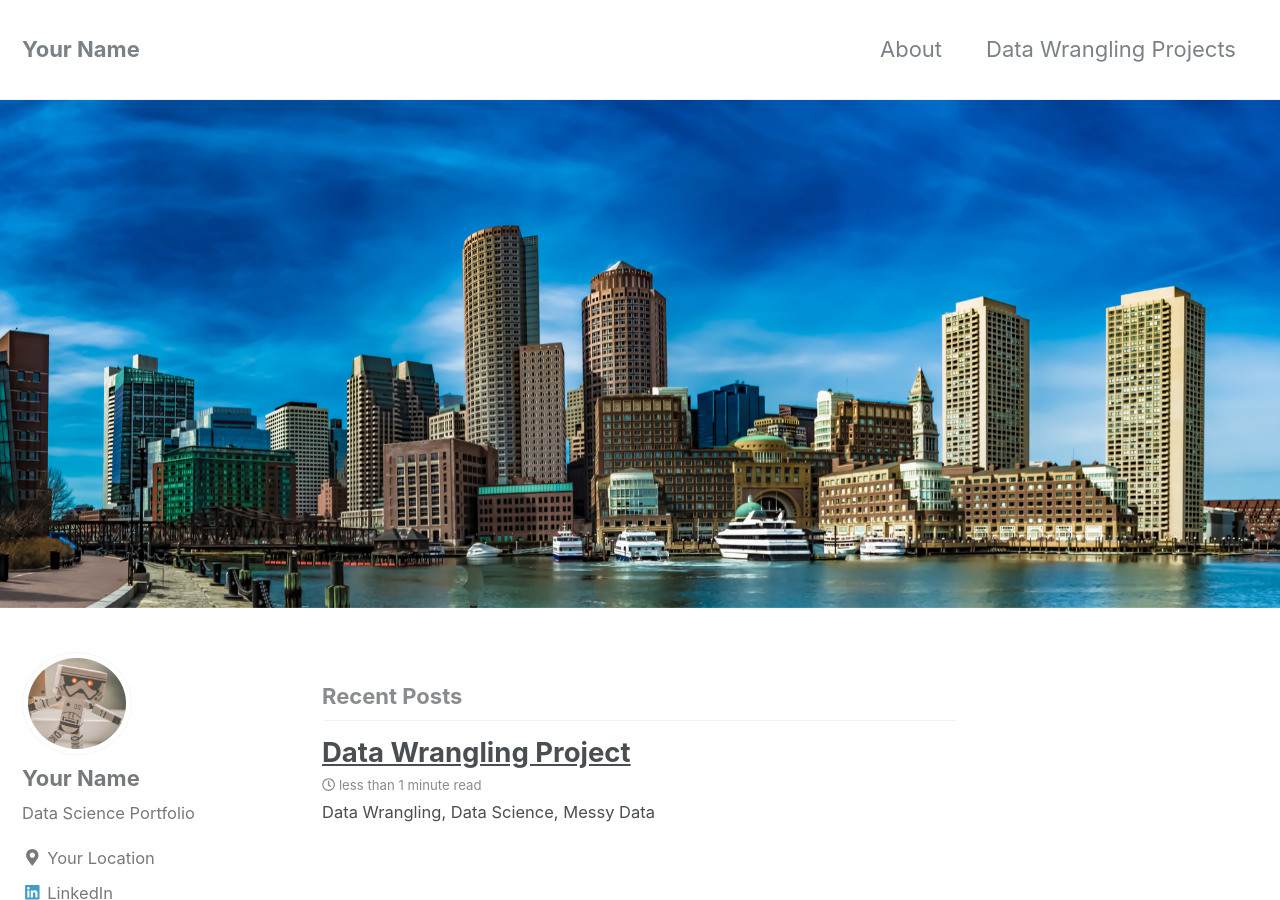
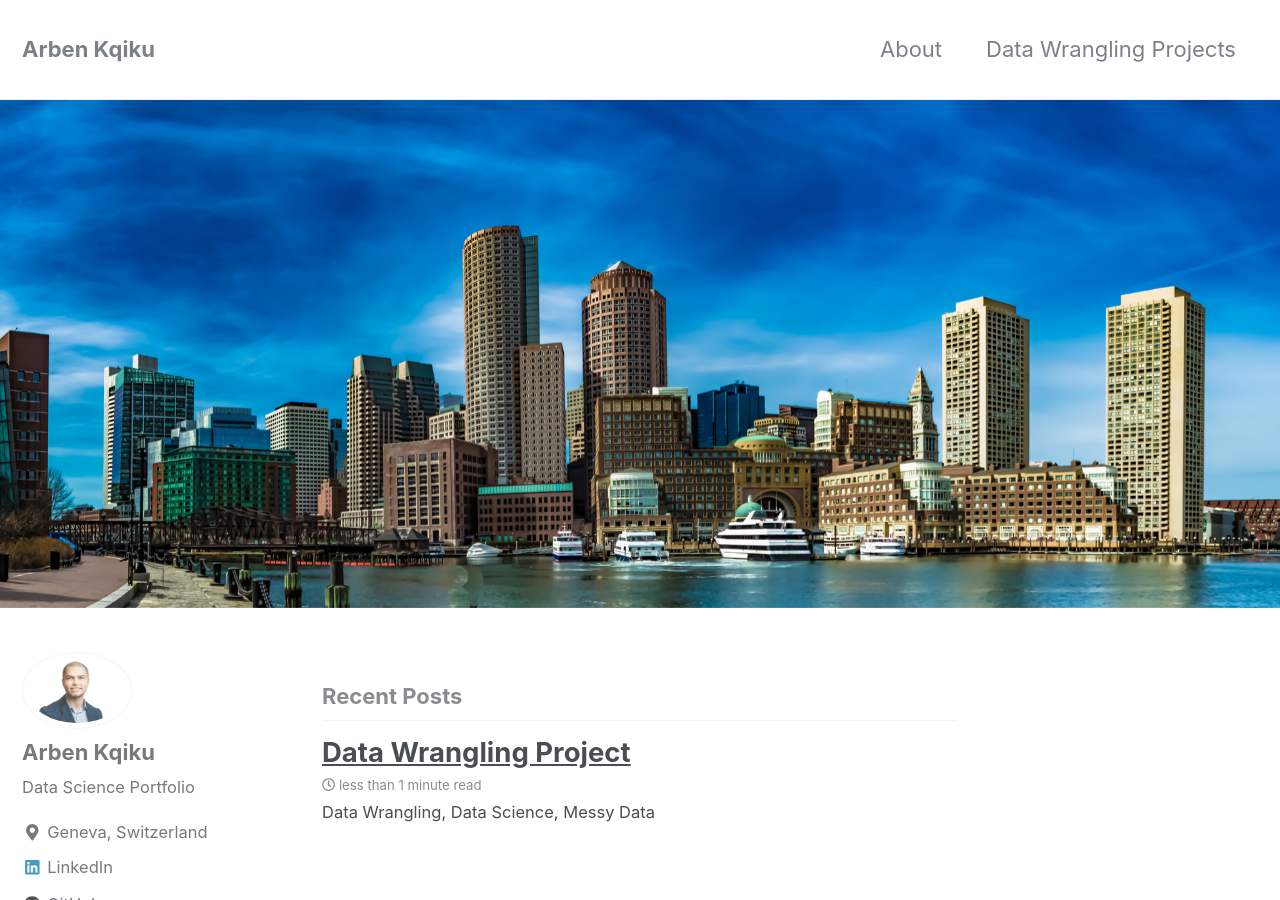
Before and after one commit to ArbenKqiku/arbenkqiku.github.io, a Jekyll site: the page built from index.html, in a window 1280 px wide and 900 px high. Built offline with Jekyll 4.4.1, drawn with Linux system fonts in a browser that asks for light colours; nearby versions of some CDN libraries; the list of posts is cut into pages by our own code.

Commit message:
Added profile pic

```diff
--- a/_config.yml
+++ b/_config.yml
@@ -9,7 +9,7 @@ minimal_mistakes_skin    : "default" # "air", "aqua", "contrast", "dark", "dirt"
 
 # Site Settings
 locale                   : "en-US"
-title                    : "Your Name"
+title                    : "Arben Kqiku"
 title_separator          : "-"
 name                     : "Your Name"
 description              : "Data Science Portfolio"
@@ -84,10 +84,10 @@ analytics:
 
 # Site Author
 author:
-  name             : "Your Name"
-  avatar           : "/images/bio-pic-2.jpg" # path of avatar image, e.g. "/assets/images/bio-photo.jpg"
+  name             : "Arben Kqiku"
+  avatar           : "/images/bio-pic-3.jpg" # path of avatar image, e.g. "/assets/images/bio-photo.jpg"
   bio              : "Data Science Portfolio"
-  location         : "Your Location"
+  location         : "Geneva, Switzerland"
   email            :
   uri              :
   home             : # null (default), "absolute or relative url to link to author home"
@@ -97,13 +97,13 @@ author:
   flickr           :
   facebook         :
   foursquare       :
-  github           : "Your Github"
+  github           : "ArbenKqiku"
   gitlab           :
   google_plus      :
   keybase          :
   instagram        :
   lastfm           :
-  linkedin         : "dataoptimal" # "john-doe-12345678" (the last part of your profile url, e.g. https://www.linkedin.com/in/john-doe-12345678)
+  linkedin         : "arben-kqiku-301457117" # "john-doe-12345678" (the last part of your profile url, e.g. https://www.linkedin.com/in/john-doe-12345678)
   pinterest        :
   soundcloud       :
   stackoverflow    : # "123456/username" (the last part of your profile url, e.g. https://stackoverflow.com/users/123456/username)
```
Also changed, not shown: images/bio-pic-3.jpg (added), 2 other files.
